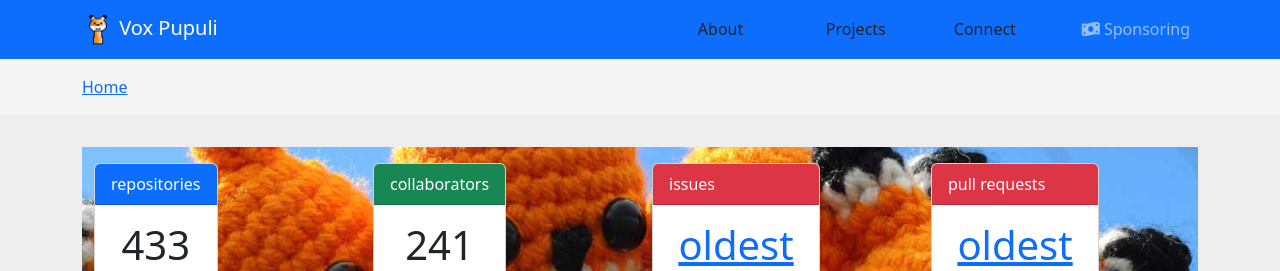
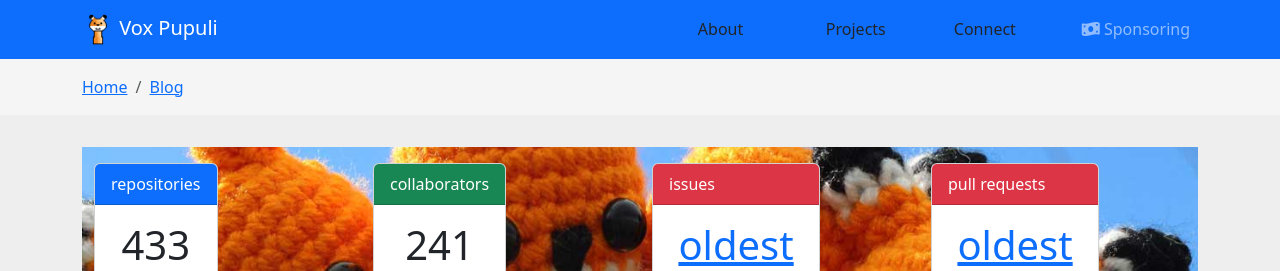
Before and after one commit to voxpupuli/voxpupuli.github.io, a Jekyll site: the page built from index.html, in a window 1280 px wide. Shown: the top 271 px of the page. Built offline with Jekyll 4.4.1, drawn with Linux system fonts in a browser that asks for light colours; nearby versions of some CDN libraries.

Commit message:
remove broken breadcrumb hyperlinks (#593)
- since jekyll-archives plugin is not allowed in GitHub Pages we will no
  longer link to the non-existent date-based archives (until a solution is found)
- manually create the /blog/ link
- start iterating over crumbs (created from splitting of URL on /) with offset 2
- simply display the crumb

```diff
--- a/_config-dev.yml
+++ b/_config-dev.yml
@@ -1,2 +1,4 @@
 port: 4000
 url: 'http://localhost:4000'
+exclude:
+  - .idea
--- a/_includes/breadcrumbs.html
+++ b/_includes/breadcrumbs.html
@@ -2,12 +2,9 @@
 <nav aria-label="breadcrumb">
   <ol class="breadcrumb">
     <li class="breadcrumb-item"><a href="/">Home</a></li>
-    {% for crumb in crumbs offset: 1 %}
-      {% if forloop.last %}
-        <li class="breadcrumb-item active" aria-current="page">{{ crumb | replace:'-',' ' | remove:'.html' | capitalize }}</li>
-      {% else %}
-        <li class="breadcrumb-item"><a href="{% assign crumb_limit = forloop.index | plus: 1 %}{% for crumb in crumbs limit: crumb_limit %}{{ crumb | append: '/' | replace:'without-plugin/','without-plugins/' }}{% endfor %}">{{ crumb | replace:'-',' ' | remove:'.html' | capitalize }}</a></li>
-      {% endif %}
+    <li class="breadcrumb-item"><a href="/blog/">Blog</a></li>
+    {% for crumb in crumbs offset: 2 %}
+      <li class="breadcrumb-item active" aria-current="page">{{ crumb | replace:'-',' ' | remove:'.html' | capitalize }}</li>
     {% endfor %}
   </ol>
 </nav>
```
